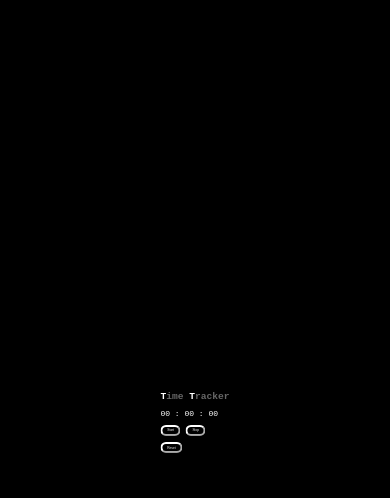
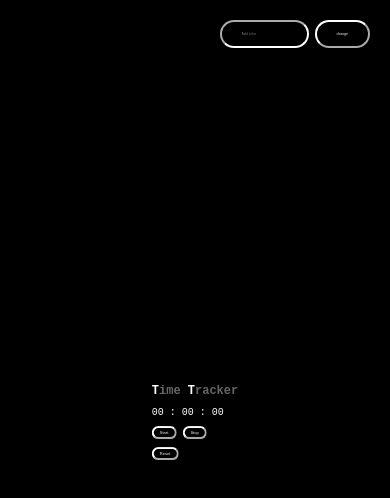
Before and after one commit to GnianEya/Stopwatch, a plain HTML site: page index.html in a window 390 px wide. Drawn offline with Linux system fonts and the light colour scheme.

Commit message:
add on them

```diff
--- a/index.html
+++ b/index.html
@@ -12,6 +12,15 @@
     <title>Stopwatch</title>
   </head>
   <body>
+    <div id="color">
+      <input type="text" id="color-input" placeholder="Add color" />
+      <input
+        type="button"
+        id="color-btn"
+        value="change"
+        onclick="changeColor()"
+      />
+    </div>
     <div class="container">
       <h1>T<span>ime</span> T<span>racker</span></h1>
       <p>
--- a/script.js
+++ b/script.js
@@ -64,4 +64,9 @@ function displayTime() {
   }
 }
 
-// day/night switch
+// color switch
+function changeColor() {
+  let color = document.querySelector('#color-input').value;
+  document.body.style.color = color;
+  // document.querySelectorAll('button').style.backgroundColor = color;
+}
--- a/style.css
+++ b/style.css
@@ -1,14 +1,39 @@
+/*
+ color     orange :#d35400;
+           green :#44bd32;
+           red :#EA2027;
+           blue :#00a8ff;
+           yellow:#fed330;
+
+ */
+
 * {
   margin: 0;
   padding: 0;
   box-sizing: inherit;
 }
+:root {
+  --color: #000;
+}
 body {
   font-size: 50px;
   font-family: 'Courier New', Courier, monospace;
-  background-color: #000;
+  background-color: var(--color);
   color: #fff;
   box-sizing: border-box;
+}
+#color {
+  position: absolute;
+  top: 20px;
+  right: 20px;
+}
+#color input {
+  color: #fff;
+  background-color: var(--color);
+  border-color: #fff;
+  padding: 10px 20px;
+  font-size: 35%;
+  border-radius: 150px;
 }
 .container {
   position: absolute;
@@ -26,7 +51,7 @@ h1 {
 /* button group */
 .btn {
   color: #fff;
-  background-color: #000;
+  background-color: var(--color);
   border-color: #fff;
   padding: 2% 7%;
   font-size: 40%;
@@ -34,28 +59,32 @@ h1 {
   margin-top: 10%;
 }
 .btn:hover {
-  color: #000;
+  color: var(--color);
   background-color: #fff;
 }
 
 /* responsive site */
 @media only screen and (max-width: 1200px) {
-  .container {
+  .container,
+  #color {
     font-size: 90%;
   }
 }
 @media only screen and (max-width: 1023px) {
-  .container {
+  .container,
+  #color {
     font-size: 80%;
   }
 }
 @media only screen and (max-width: 767px) {
-  .container {
+  .container,
+  #color {
     font-size: 65%;
   }
 }
 @media only screen and (max-width: 480px) {
-  .container {
-    font-size: 8px;
+  .container,
+  #color {
+    font-size: 10px;
   }
 }
```
